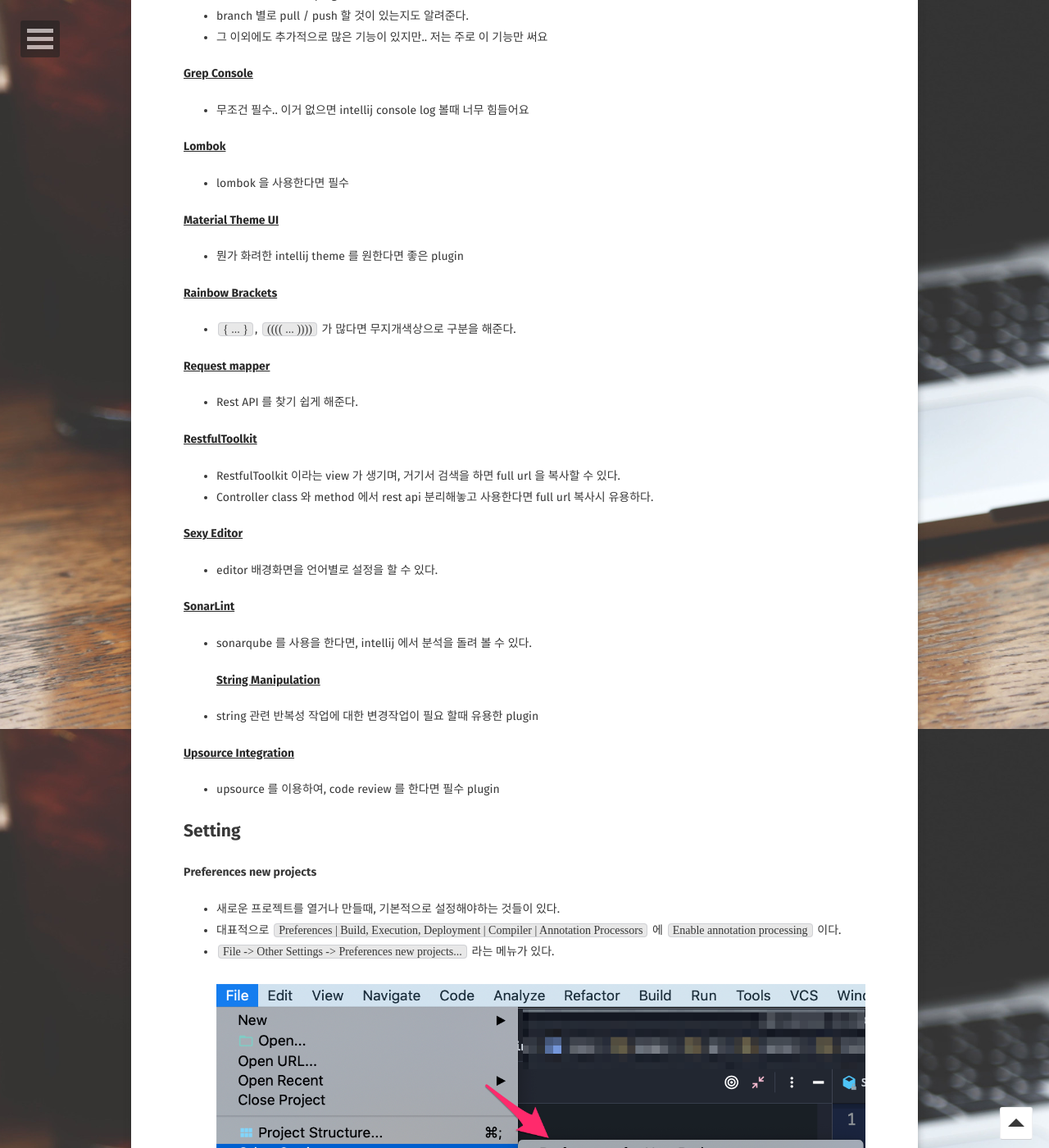
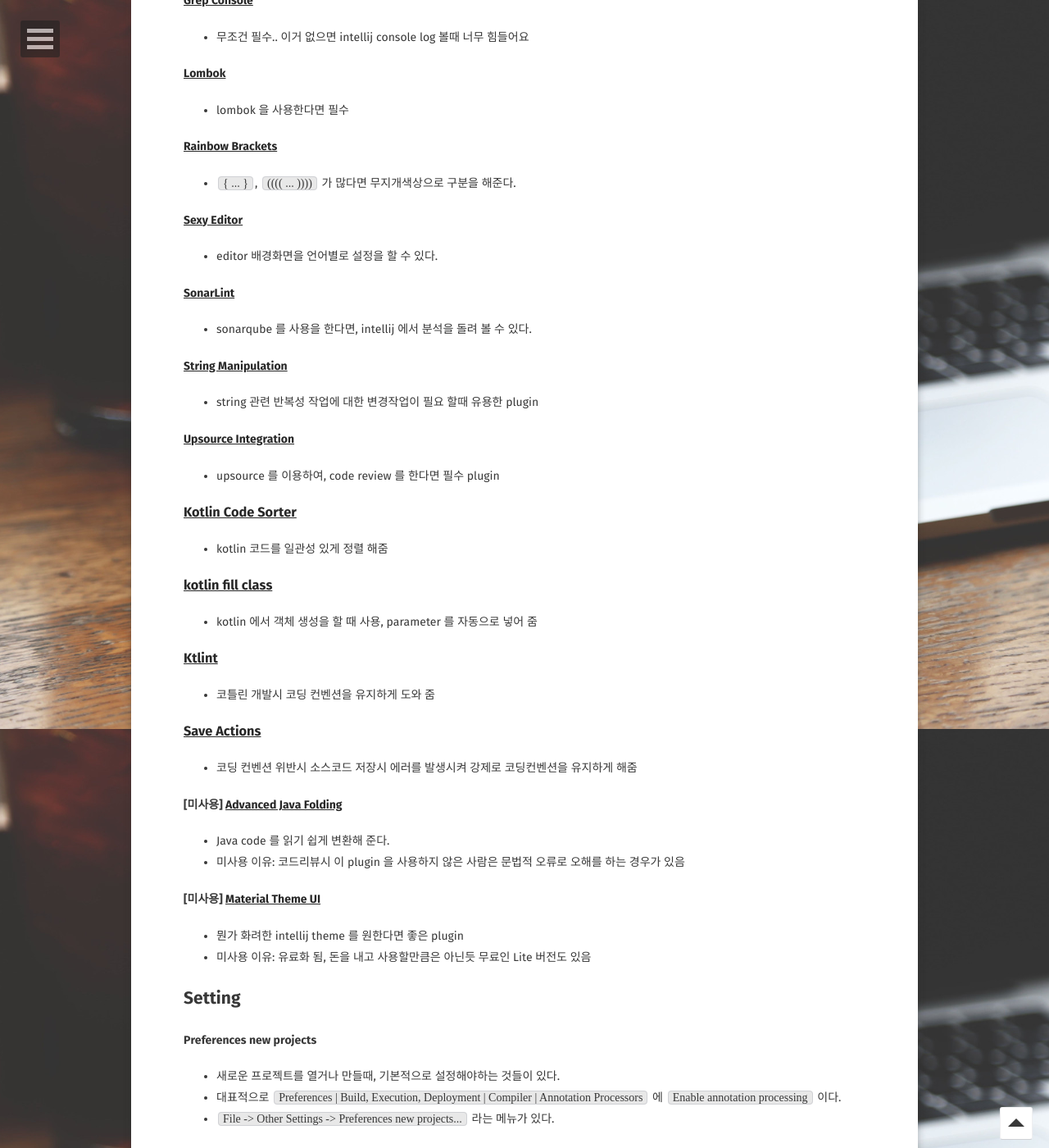
Before and after one commit to mayaul/mayaul.github.io, a Jekyll site: the page built from _posts/2019-12-06-intellij-setting-plugin.md, in a window 1280 px wide and 1400 px high, scrolled down 911 px. Shown: the whole window at 82% size. Built offline with Jekyll 4.4.1, drawn with Linux system fonts in a browser that asks for light colours; some web fonts are replaced; comment, search, counter and statistics services are not loaded; some of the changed text lies outside the part shown.

Commit message:
intellij setting

```diff
--- a/_posts/2019-12-06-intellij-setting-plugin.md
+++ b/_posts/2019-12-06-intellij-setting-plugin.md
@@ -14,8 +14,6 @@ tag:
  Intellij IDEA 를 이용해서 Java(Spring) 개발을 하면서 설정을 하면 좋은 것과 유용한 plugin 모음
 
 ## Plugin
-#### [Advanced Java Folding](https://plugins.jetbrains.com/plugin/9320-advanced-java-folding)
-* Java code 를 읽기 쉽게 변환해 준다.
 
 #### [DbUnit Extractor](https://plugins.jetbrains.com/plugin/7958-dbunit-extractor)
 * DbUnit 테스트를 진행을 하면 DB 의 데이터를 쉽게 xml 로 변환을 하고 싶을 요구가 생길때가 있다.
@@ -36,29 +34,40 @@ tag:
 #### [Lombok](https://plugins.jetbrains.com/plugin/6317-lombok)
 * lombok 을 사용한다면 필수
 
-#### [Material Theme UI](https://plugins.jetbrains.com/plugin/8006-material-theme-ui)
-* 뭔가 화려한 intellij theme 를 원한다면 좋은 plugin
-
 #### [Rainbow Brackets](https://plugins.jetbrains.com/plugin/10080-rainbow-brackets)
 * `{ ... }`, `(((( ... ))))` 가 많다면 무지개색상으로 구분을 해준다.
-
-#### [Request mapper](https://plugins.jetbrains.com/plugin/9567-request-mapper)
-* Rest API 를 찾기 쉽게 해준다.
-
-#### [RestfulToolkit](https://plugins.jetbrains.com/plugin/10292-restfultoolkit)
-* RestfulToolkit 이라는 view 가 생기며, 거기서 검색을 하면 full url 을 복사할 수 있다.
-* Controller class 와 method 에서 rest api 분리해놓고 사용한다면 full url 복사시 유용하다.
 
 #### [Sexy Editor](https://plugins.jetbrains.com/plugin/1833-sexy-editor)
 * editor 배경화면을 언어별로 설정을 할 수 있다.
 
 #### [SonarLint](https://plugins.jetbrains.com/plugin/7973-sonarlint)
 * sonarqube 를 사용을 한다면, intellij 에서 분석을 돌려 볼 수 있다.
+
 #### [String Manipulation](https://plugins.jetbrains.com/plugin/2162-string-manipulation)
 * string 관련 반복성 작업에 대한 변경작업이 필요 할때 유용한 plugin
 
 #### [Upsource Integration](https://plugins.jetbrains.com/plugin/7431-upsource-integration)
 * upsource 를 이용하여, code review 를 한다면 필수 plugin
+
+### [Kotlin Code Sorter](https://plugins.jetbrains.com/plugin/11163-kotlin-code-sorter)
+* kotlin 코드를 일관성 있게 정렬 해줌
+
+### [kotlin fill class](https://plugins.jetbrains.com/plugin/10942-kotlin-fill-class)
+* kotlin 에서 객체 생성을 할 때 사용, parameter 를 자동으로 넣어 줌
+
+### [Ktlint](https://plugins.jetbrains.com/plugin/15057-ktlint-unofficial-)
+* 코틀린 개발시 코딩 컨벤션을 유지하게 도와 줌
+
+### [Save Actions](https://plugins.jetbrains.com/plugin/7642-save-actions)
+* 코딩 컨벤션 위반시 소스코드 저장시 에러를 발생시켜 강제로 코딩컨벤션을 유지하게 해줌
+
+#### [미사용] [Advanced Java Folding](https://plugins.jetbrains.com/plugin/9320-advanced-java-folding)
+* Java code 를 읽기 쉽게 변환해 준다.
+* 미사용 이유: 코드리뷰시 이 plugin 을 사용하지 않은 사람은 문법적 오류로 오해를 하는 경우가 있음
+
+#### [미사용] [Material Theme UI](https://plugins.jetbrains.com/plugin/8006-material-theme-ui)
+* 뭔가 화려한 intellij theme 를 원한다면 좋은 plugin
+* 미사용 이유: 유료화 됨, 돈을 내고 사용할만큼은 아닌듯 무료인 Lite 버전도 있음
 
 ## Setting
 #### Preferences new projects
@@ -68,7 +77,8 @@ tag:
 * ![Preferences new projects](/assets/img/posts/intellij_setting_plugin/preferences-new-project.png) 에서 설정을 해주면 신규 프로젝를 생성을 할때 기본값으로 설정 할 수있다.
 
 #### Font
-* [D2coding]('https://github.com/naver/d2codingfont') 몇가지 서체를 써봤지만, 한글도 잘 나오고 개발에 필요한 `i,I,l` 와 `0, O`구분이 명확한다
+* 요즘에는 D2Coding 보다는 monoLisa 사용 중
+* [미사용] [D2coding]('https://github.com/naver/d2codingfont') 몇가지 서체를 써봤지만, 한글도 잘 나오고 개발에 필요한 `i,I,l` 와 `0, O`구분이 명확한다
 
 #### Gradle
 * path: `Build, Execution, Deployment | Build Tools | Gradle`
```
